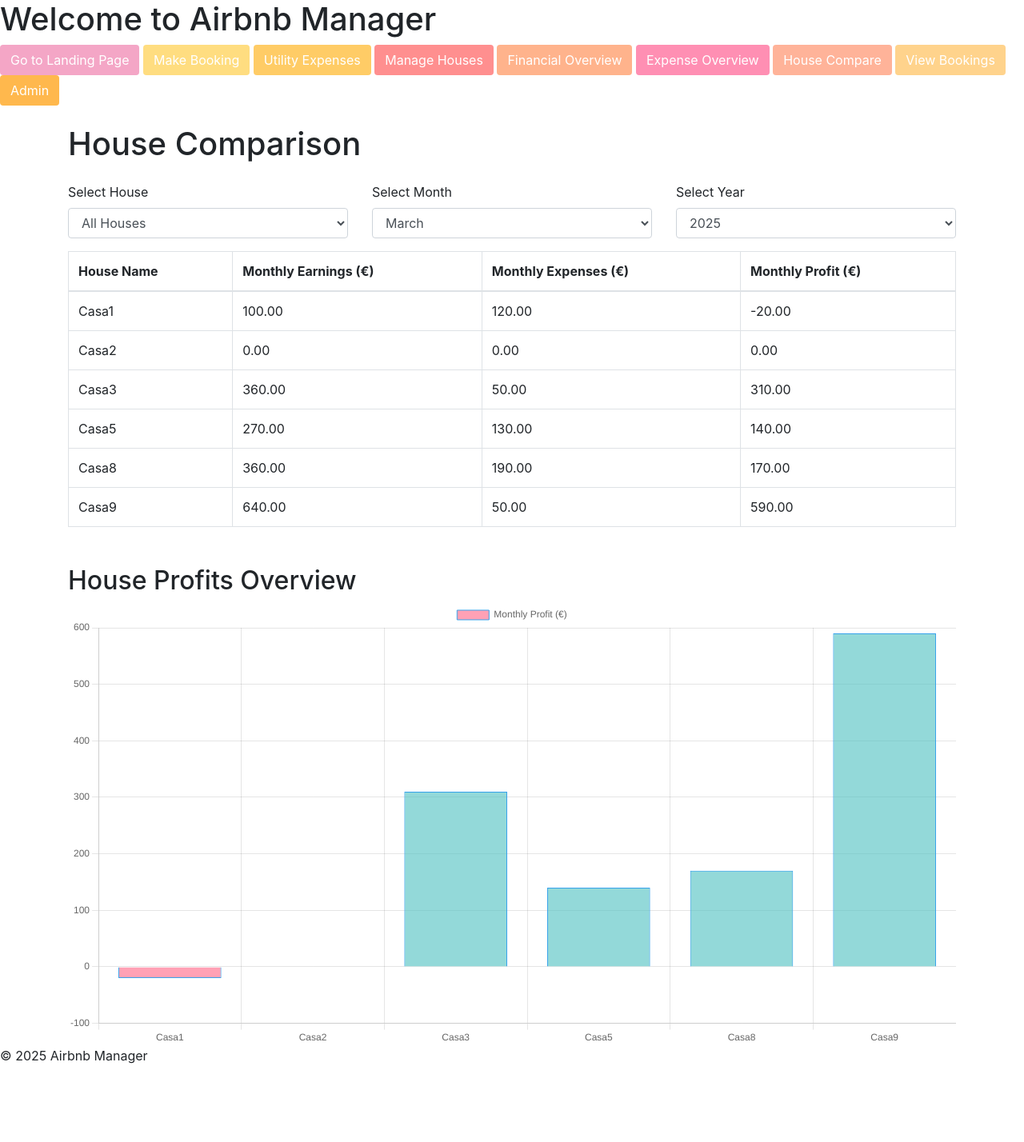
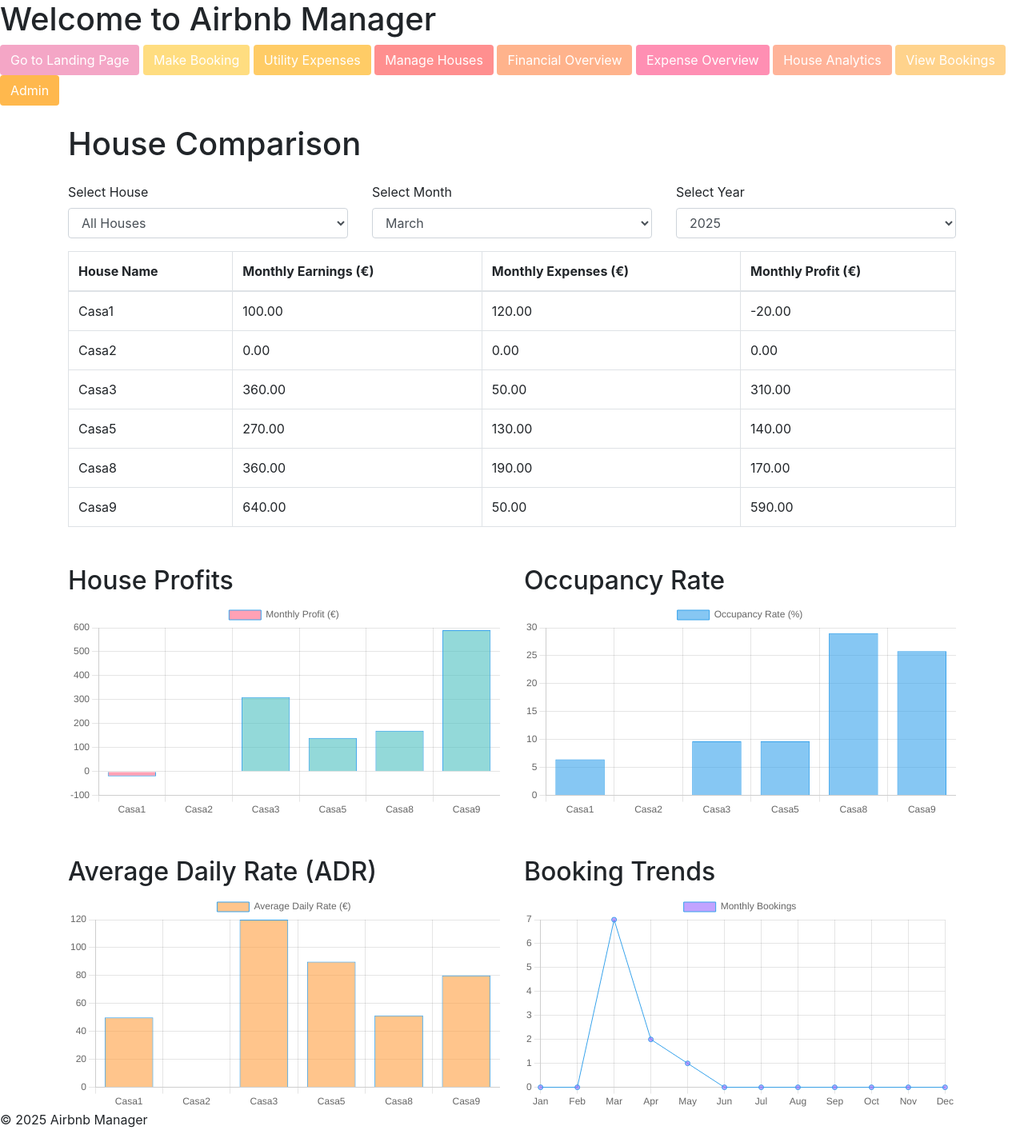
Before and after one commit to neagoecarina/airbnb, a Django app: page /houses/house-compare/ in a window 1280 px wide. Shown: the whole page at 80% size. Before the commit the page ends 1330 px from the top, so only its background shows below. Run offline with Django 5.2, Linux system fonts and the light colour scheme; data comes from the database, SQL or seed files in the repository; both versions use the stored data as it was after the commit; some libraries are stand-ins or nearby versions.

Commit message:
house analytics 1

```diff
--- a/houses/templates/houses/house_compare.html
+++ b/houses/templates/houses/house_compare.html
@@ -21,9 +21,8 @@ function updateFilters() {
 <div class="container mt-4">
     <h1 class="mb-4">House Comparison</h1>
 
-    <!-- Filter Section -->
+    <!-- Filters -->
     <div class="row mb-3">
-        <!-- House Selector -->
         <div class="col-md-4">
             <label for="house">Select House</label>
             <select id="house" class="form-control" onchange="updateFilters()">
@@ -35,8 +34,6 @@ function updateFilters() {
                 {% endfor %}
             </select>
         </div>
-
-        <!-- Month Selector -->
         <div class="col-md-4">
             <label for="month">Select Month</label>
             <select id="month" class="form-control" onchange="updateFilters()">
@@ -47,8 +44,6 @@ function updateFilters() {
                 {% endfor %}
             </select>
         </div>
-
-        <!-- Year Selector -->
         <div class="col-md-4">
             <label for="year">Select Year</label>
             <select id="year" class="form-control" onchange="updateFilters()">
@@ -74,51 +69,91 @@ function updateFilters() {
         <tbody>
             {% for house_data in house_profit_data %}
             <tr>
-              <td>{{ house_data.house.name }}</td> <!-- Correct way to get the house name -->
+                <td>{{ house_data.house.name }}</td>
                 <td>{{ house_data.total_earnings|default:"0.00"|floatformat:2 }}</td>
                 <td>{{ house_data.total_expenses|default:"0.00"|floatformat:2 }}</td>
                 <td>{{ house_data.profit|default:"0.00"|floatformat:2 }}</td>
             </tr>
             {% endfor %}
         </tbody>
+    </table>
 
-    </table>
-    <!-- Chart Section -->
-<div class="mt-5">
-  <h2>House Profits Overview</h2>
+    <!-- Charts Section -->
+    <div class="row mt-5">
+        <div class="col-md-6">
+            <h2>House Profits</h2>
             <canvas id="profitChart"></canvas>
         </div>
-
+        <div class="col-md-6">
+            <h2>Occupancy Rate</h2>
+            <canvas id="occupancyChart"></canvas>
+        </div>
+    </div>
+    <div class="row mt-5">
+        <div class="col-md-6">
+            <h2>Average Daily Rate (ADR)</h2>
+            <canvas id="adrChart"></canvas>
+        </div>
+        <div class="col-md-6">
+            <h2>Booking Trends</h2>
+            <canvas id="bookingChart"></canvas>
+        </div>
+    </div>
+</div>
 
 <script>
-  // Get profit data from Django context
+  // Data preparation for charts
   let houseNames = [];
   let houseProfits = [];
   let profitColors = [];
+  let houseOccupancy = [];
+  let houseADR = [];
+  let bookingTrends = Array(12).fill(0);
 
+  // Iterate over house_profit_data to populate chart data
   {% for house_data in house_profit_data %}
       houseNames.push("{{ house_data.house.name }}");
       houseProfits.push({{ house_data.profit }});
+      houseOccupancy.push({{ house_data.occupancy_rate }});
+      houseADR.push({{ house_data.adr }});
 
-      // Conditional color based on profit value
+      // Adjust profit color based on profit value
       if ({{ house_data.profit }} < 0) {
-          profitColors.push('rgba(255, 99, 132, 0.6)');  // Light pink for negative profits
+          profitColors.push('rgba(255, 99, 132, 0.6)');
       } else {
-          profitColors.push('rgba(75, 192, 192, 0.6)');  // Light green for positive profits
+          profitColors.push('rgba(75, 192, 192, 0.6)');
       }
+
+      // Log the booking trends for debugging
+      console.log("Booking Trends for House:", "{{ house_data.house.name }}", {{ house_data.booking_trends|safe }});
+
+      // Add this house's booking trend data to the overall trend for each month
+      {% for month in months %}
+        monthIndex = {{ month.value }} - 1;
+        currentMonthTrend = {{ house_data.booking_trends|safe }}[monthIndex] || 0;
+
+        console.log("Month:", {{ month.value }}, "Booking Trend:", currentMonthTrend);
+
+        // Adăugăm corect la bookingTrends
+        bookingTrends[monthIndex] += currentMonthTrend;
       {% endfor %}
 
-  // Render chart using Chart.js
-  let ctx = document.getElementById('profitChart').getContext('2d');
+  {% endfor %}
+
+  // Debugging the bookingTrends data
+  console.log("Booking Trends Array After Accumulation:", bookingTrends);
+
+  function createChart(chartId, chartType, labels, data, backgroundColors, labelText) {
+      let ctx = document.getElementById(chartId).getContext('2d');
       new Chart(ctx, {
-      type: 'bar',  // Bar chart type
+          type: chartType,
           data: {
-          labels: houseNames,
+              labels: labels,
               datasets: [{
-              label: 'Monthly Profit (€)',
-              data: houseProfits,
-              backgroundColor: profitColors,  // Use the conditional colors
-              borderColor: 'rgba(54, 162, 235, 1)',  // Border color for bars
+                  label: labelText,
+                  data: data,
+                  backgroundColor: backgroundColors,
+                  borderColor: 'rgba(54, 162, 235, 1)',
                   borderWidth: 1
               }]
           },
@@ -131,9 +166,30 @@ function updateFilters() {
               }
           }
       });
+  }
+
+  // Create all charts
+  createChart('profitChart', 'bar', houseNames, houseProfits, profitColors, 'Monthly Profit (€)');
+  createChart('occupancyChart', 'bar', houseNames, houseOccupancy, 'rgba(54, 162, 235, 0.6)', 'Occupancy Rate (%)');
+  createChart('adrChart', 'bar', houseNames, houseADR, 'rgba(255, 159, 64, 0.6)', 'Average Daily Rate (€)');
+  createChart('bookingChart', 'line',
+    ['Jan', 'Feb', 'Mar', 'Apr', 'May', 'Jun', 'Jul', 'Aug', 'Sep', 'Oct', 'Nov', 'Dec'],
+    bookingTrends,
+    'rgba(153, 102, 255, 0.6)',
+    'Monthly Bookings'
+);
+  console.log(houseNames);
+  console.log(houseProfits);
+  console.log(houseOccupancy);
+  console.log(houseADR);
+  console.log(bookingTrends);
+
   </script>
 
 
-</div>
+
+
+
+
 
 {% endblock %}
--- a/houses/templates/master.html
+++ b/houses/templates/master.html
@@ -23,7 +23,7 @@
       <a href="{% url 'manage_houses' %}" class="btn" style="background-color: #FF8F8F; color: #fff;">Manage Houses</a>
       <a href="{% url 'financial_overview' %}" class="btn" style="background-color: #FFB38C; color: #fff;">Financial Overview</a>
       <a href="{% url 'expense_overview' %}" class="btn" style="background-color: #FF8FB3; color: #fff;">Expense Overview</a>
-      <a href="{% url 'house_compare' %}" class="btn" style="background-color: #FFB399; color: #fff;">House Compare</a>
+      <a href="{% url 'house_compare' %}" class="btn" style="background-color: #FFB399; color: #fff;">House Analytics</a>
       <a href="{% url 'booking_list' %}" class="btn" style="background-color: #FFD38C; color: #fff;">View Bookings</a>
       <a href="/admin/" class="btn" style="background-color: #FFB84D; color: #fff;">Admin</a>
     </nav>
--- a/houses/views.py
+++ b/houses/views.py
@@ -1263,9 +1263,9 @@ def expense_overview(request):
     return render(request, 'houses/expense_overview.html', context)
 
 
-from datetime import datetime
+from datetime import datetime, timedelta
 from django.shortcuts import render
-from django.db.models import Sum
+from django.db.models import Sum, Count, F, ExpressionWrapper, FloatField, Q
 from decimal import Decimal
 import calendar
 from .models import House, Booking, MonthlyExpense
@@ -1277,22 +1277,21 @@ def calculate_profit(house_id=None, month=None, year=None):
         filters["house_id"] = house_id
     if year:
         filters["start_date__year"] = year
-    if month and month != 0:  # Skip filtering by month if "All Time" (0) is selected
+    if month and month != 0:
         filters["start_date__month"] = month
 
-    # Get total earnings by summing all bookings per house and month/year
     total_earnings = Booking.objects.filter(**filters).aggregate(total=Sum('booking_earnings'))['total'] or Decimal('0.00')
 
-    # Get total expenses for the same house and month/year
     expense_filters = {"house_id": house_id, "date__year": year}
     if month and month != 0:
         expense_filters["date__month"] = month
 
-    total_expenses = MonthlyExpense.objects.filter(**expense_filters) \
-        .aggregate(total=Sum('total_expense'))['total'] or Decimal('0.00')
+    total_expenses = MonthlyExpense.objects.filter(**expense_filters).aggregate(total=Sum('total_expense'))['total'] or Decimal('0.00')
 
-    # Calculate profit
     profit = total_earnings - total_expenses
+
+    print(f"DEBUG - Profit Calculation for house {house_id}, month {month}, year {year}:")
+    print(f"Total Earnings: {total_earnings}, Total Expenses: {total_expenses}, Profit: {profit}")
 
     return {
         "total_earnings": total_earnings,
@@ -1300,43 +1299,152 @@ def calculate_profit(house_id=None, month=None, year=None):
         "profit": profit
     }
 
+def calculate_occupancy_rate(house_id, month, year):
+    if not house_id:
+        return None
+
+    # Get the start and end dates of the selected month
+    first_day = datetime(year, month, 1).date()  # Convert to date
+    last_day = (first_day + timedelta(days=32)).replace(day=1) - timedelta(days=1)
+
+    print(f"First Day: {first_day}, Last Day: {last_day}")  # Debugging: print the date range
+
+    # Get all bookings for the selected house within the date range
+    bookings = Booking.objects.filter(
+        house_id=house_id,
+        start_date__lte=last_day,
+        end_date__gte=first_day
+    )
+
+    booked_days = 0
+    for booking in bookings:
+        # Convert booking start and end dates to date if they are datetime
+        start_date = booking.start_date.date() if isinstance(booking.start_date, datetime) else booking.start_date
+        end_date = booking.end_date.date() if isinstance(booking.end_date, datetime) else booking.end_date
+
+        print(f"Booking: {start_date} to {end_date}")  # Debugging: print each booking's date range
+
+        # Calculate the booked days for this booking
+        booked_days += (min(end_date, last_day) - max(start_date, first_day)).days + 1
+        print(f"Booked Days for this booking: {(min(end_date, last_day) - max(start_date, first_day)).days + 1}")  # Debugging
+
+    total_days = (last_day - first_day).days + 1
+
+    print(f"Total Days in Month: {total_days}, Booked Days: {booked_days}")  # Debugging: check total days and booked days
+
+    occupancy_rate = round((booked_days / total_days) * 100, 2) if total_days > 0 else 0
+    print(f"Occupancy Rate: {occupancy_rate}")  # Debugging: print final occupancy rate
+
+    return occupancy_rate
+
+
+
+from django.db.models import F, ExpressionWrapper, DurationField
+
+def calculate_adr(house_id, month, year):
+    if not house_id:
+        return None
+
+    filters = {"house_id": house_id, "start_date__year": year}
+    if month and month != 0:
+        filters["start_date__month"] = month
+
+    # Get the total earnings
+    total_earnings = Booking.objects.filter(**filters).aggregate(total=Sum('booking_earnings'))['total'] or Decimal('0.00')
+
+    # Debugging: Check total earnings
+    print(f"Total earnings for house {house_id} in {month}/{year}: {total_earnings}")
+
+    # Calculate the total nights using DateDifference
+    total_nights = Booking.objects.filter(**filters).annotate(
+        nights=ExpressionWrapper(
+            F('end_date') - F('start_date'), output_field=DurationField()
+        )
+    ).aggregate(total_nights=Sum('nights'))['total_nights']
+
+    # Debugging: Check total nights before conversion
+    print(f"Total nights for house {house_id} in {month}/{year} (before adjustment): {total_nights}")
+
+    # Adjust total_nights to include both check-in and check-out days
+    if total_nights:
+        total_nights = total_nights.days + 1  # Add 1 to include the check-out day
+    else:
+        total_nights = 0  # If no nights, set to zero
+
+    # Debugging: Check total nights after adjustment
+    print(f"Total nights after adjustment (including checkout day): {total_nights}")
+
+    # Calculate ADR
+    adr = round(total_earnings / total_nights, 2) if total_nights > 0 else 0
+
+    # Debugging: Final ADR calculation
+    print(f"ADR for house {house_id} in {month}/{year}: {adr}")
+
+    return adr
+
+
+
+
+def calculate_booking_trends(house_id, year):
+    if not house_id:
+        return []
+
+    monthly_bookings = Booking.objects.filter(house_id=house_id, start_date__year=year) \
+        .annotate(month=F('start_date__month')) \
+        .values('month') \
+        .annotate(total=Count('id')) \
+        .order_by('month')
+
+    trends = {i: 0 for i in range(1, 13)}
+    for entry in monthly_bookings:
+        trends[entry['month']] = entry['total']
+
+    return [trends[i] for i in range(1, 13)]
+
+
 def house_compare(request):
     current_date = datetime.now()
-    current_month = current_date.month
     current_year = current_date.year
 
     house_id = request.GET.get('house')
-    house_id = int(house_id) if house_id and house_id.isdigit() else None
+    selected_month = int(request.GET.get('month', 0))  # 0 means "all months"
+    selected_year = int(request.GET.get('year', current_year))
 
-    selected_month = int(request.GET.get('month', current_month))
-    selected_year = int(request.GET.get('year', current_year))
+    # If selected_month is 0 (meaning "all months"), set it to the current month
+    if selected_month == 0:
+        selected_month = current_date.month  # Set to the current month
 
     houses = House.objects.all()
 
-    months = [{'value': i, 'name': calendar.month_name[i]} for i in range(1, 13)]
-    months.insert(0, {'value': 0, 'name': 'All Time'})  # Added "All Time" option
+    house_profit_data = []
+    booking_trends = [0] * 12  # Initialize an empty trend array
 
-    years = [current_year + i for i in range(6)]
+    for house in houses:
+        profit_data = calculate_profit(house.id, selected_month, selected_year)
+        occupancy_rate = calculate_occupancy_rate(house.id, selected_month, selected_year)
+        adr = calculate_adr(house.id, selected_month, selected_year)
+        house_trends = calculate_booking_trends(house.id, selected_year)
 
-    # Calculate profit for each house
-    house_profit_data = []
-    for house in houses:
-        profit_data = calculate_profit(house_id=house.id, month=selected_month, year=selected_year)
+        # Accumulate bookings across houses
+        booking_trends = [booking_trends[i] + house_trends[i] for i in range(12)]
+
         house_profit_data.append({
             "house": house,
             "total_earnings": profit_data["total_earnings"],
             "total_expenses": profit_data["total_expenses"],
-            "profit": profit_data["profit"]
+            "profit": profit_data["profit"],
+            "occupancy_rate": occupancy_rate,
+            "adr": adr,
+            "booking_trends": house_trends,  # Store per-house trends
         })
 
-    context = {
-        'houses': houses,
-        'house_id': house_id,
-        'months': months,
-        'selected_month': selected_month,
-        'years': years,
-        'selected_year': selected_year,
-        'house_profit_data': house_profit_data,  # Now defined!
-    }
-
-    return render(request, 'houses/house_compare.html', context)
+    return render(request, "houses/house_compare.html", {
+        "houses": houses,
+        "house_profit_data": house_profit_data,
+        "house_id": int(house_id) if house_id else None,
+        "selected_month": selected_month,
+        "selected_year": selected_year,
+        "months": [{"value": i, "name": calendar.month_name[i]} for i in range(1, 13)],
+        "years": range(current_year, current_year + 5),
+        "booking_trends": booking_trends,  # Pass the accumulated trend
+    })
```
Also changed, not shown: db.sqlite3. Lines whose indentation alone changed are shown as unchanged.
